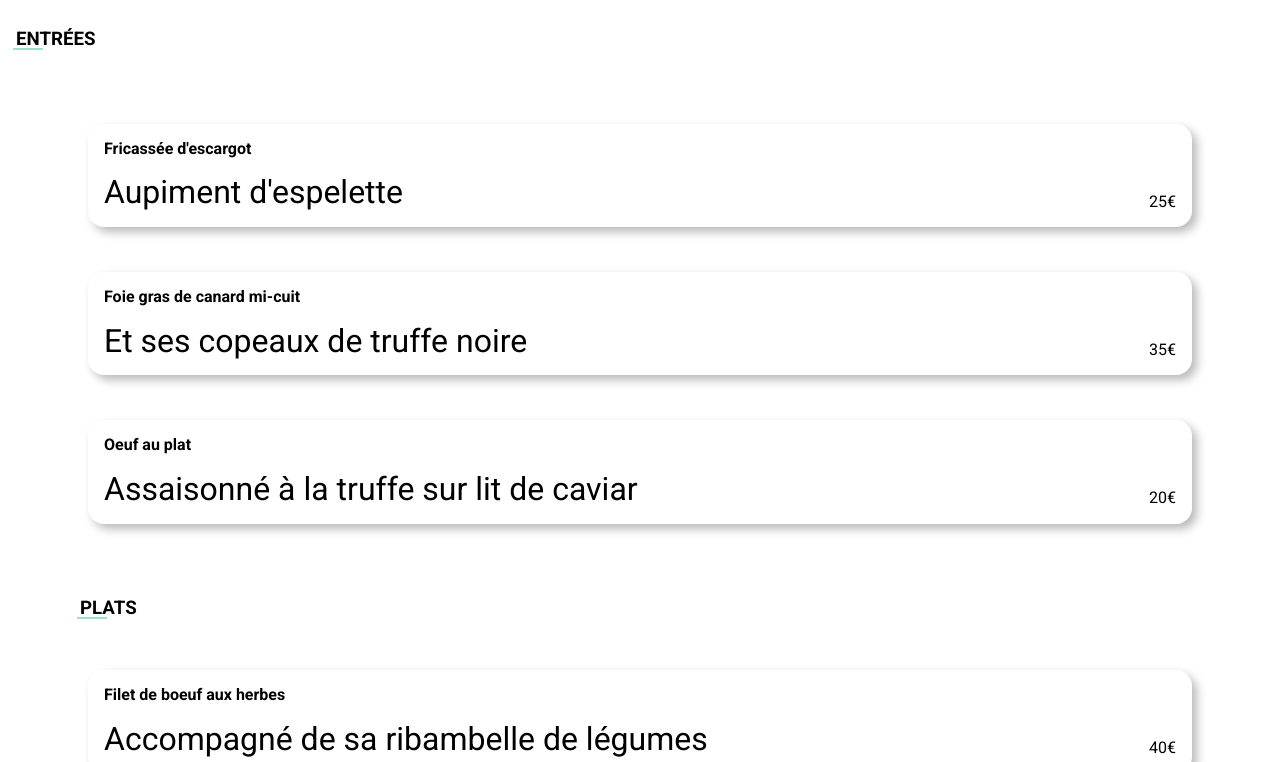
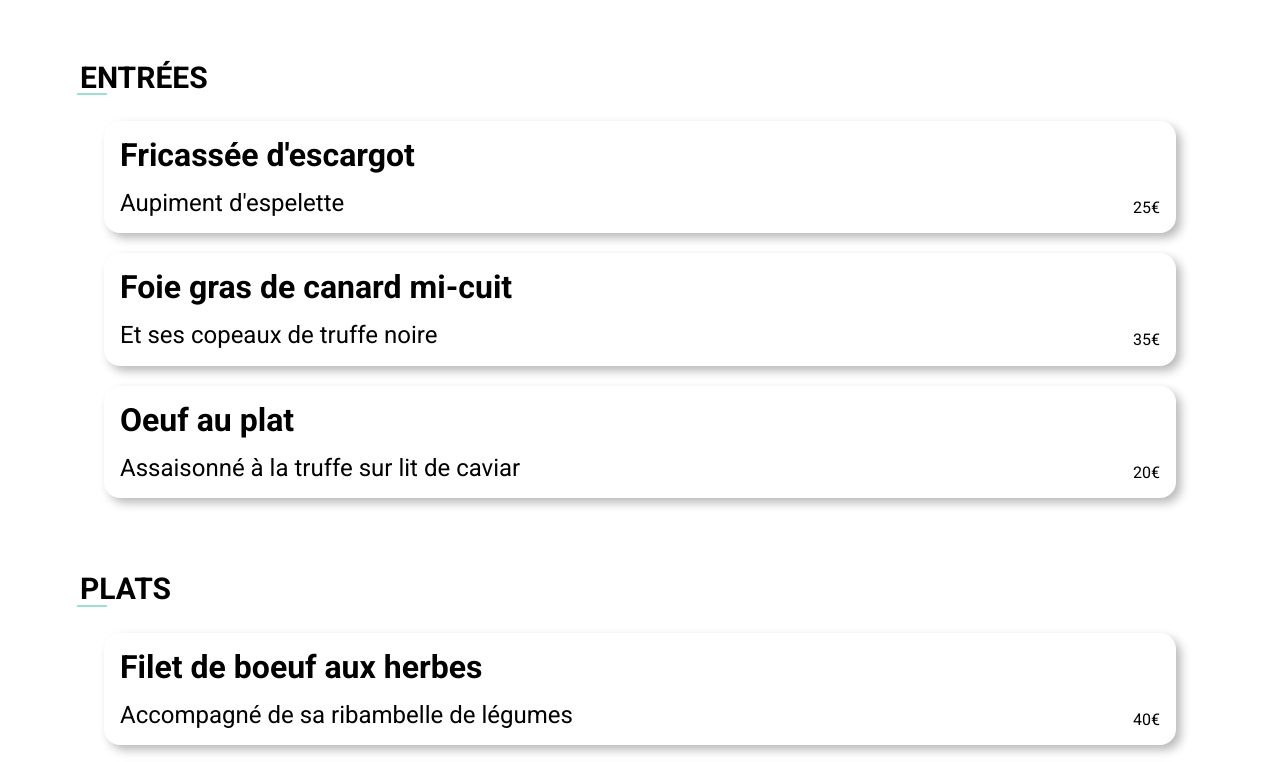
Before and after one commit to Chapercher/QuentinCharton_3_10122021, a website: page menu_page/menu_1.html in a window 1280 px wide. Shown: the part 767-1529 px from the top of the page. Drawn offline with Linux system fonts and the light colour scheme; a web font is replaced by a local one.

Commit message:
padding card

```diff
--- a/Sass/base/_base.scss
+++ b/Sass/base/_base.scss
@@ -20,50 +20,56 @@ a {
 
 h1 {
   @include tablet-desktop {
-	font-size: 3rem;
+	font-size: 48px;
   }
   display: block;
-  font-size: 2rem;
-  margin-block-start: 1rem;
-  margin-block-end: 1rem;
+  font-size: 32px;
+  margin-block-start: 16px;
+  margin-block-end: 16px;
   margin-inline-start: 0;
   margin-inline-end: 0;
 }
 
 h2 {
   @include tablet-desktop {
-    margin-bottom: 2rem;
-    font-size: 2.5rem;
+    margin-bottom: 32px;
+    font-size: 40px;
   }
   display: block;
-  font-size: 1.5rem;
-  margin-block-start: 1rem;
-  margin-block-end: 1rem;
+  font-size: 24px;
+  margin-block-start: 16px;
+  margin-block-end: 16px;
   margin-inline-start: 0;
   margin-inline-end: 0;
 }
 h3{
+  @include desktop-only{
+	font-size: 30px;
+  }
   @include tablet-only{
-	font-size: 2rem;
+	font-size: 32px;
   }
 }
 h4{
+  @include desktop-only{
+	font-size: 32px;
+  }
   @include tablet-only{
-	font-size: 1.5rem;
+	font-size: 24px;
   }
 }
   p {
 	@include desktop-only {
-	  font-size: 2rem;
+	  font-size: 24px;
 	}
 	@include tablet-only{
-	  font-size: 1.5rem;
+	  font-size: 24px;
 	  font-weight: 400;
 	}
 	display: block;
-	font-size: 1rem;
-	margin-block-start: 1rem;
-	margin-block-end: 1rem;
+	font-size: 16px;
+	margin-block-start: 16px;
+	margin-block-end: 16px;
 	margin-inline-start: 0;
 	margin-inline-end: 0;
   }
--- a/Sass/pages/_about.scss
+++ b/Sass/pages/_about.scss
@@ -42,12 +42,12 @@
 
 	&--title {
 	  font-weight: bold;
-	  font-size: 1rem;
+	  font-size: 16px;
 	}
 
 	&--text {
 	  margin: 0 0 .25rem;
-	  font-size: 1rem;
+	  font-size: 16px;
 	}
   }
 
@@ -121,7 +121,7 @@
   &__logo {
 	@include tablet-desktop {
 	  width: 18rem;
-	  height: 5rem;
+	  height: 3rem;
 	}
 	width: 15rem;
 	margin: auto;
@@ -131,8 +131,12 @@
 // Body des pages menu
 .menu-bg {
   width: 100%;
-  @include tablet-desktop {
+  @include desktop-only {
 	height: 80vh;
+	object-fit: cover;
+  }
+  @include tablet-only{
+	height: 40vh;
 	object-fit: cover;
   }
 }
@@ -188,6 +192,7 @@
   &__section {
 	@include desktop-only {
 	  @include grid;
+	  grid-gap: 0;
 	}
 	margin: 2rem 0;
   }
@@ -197,7 +202,6 @@
 	display: flex;
 	flex-direction: row;
 	justify-content: start;
-	padding: 1rem;
 	align-items: end;
 	text-align: start;
 	position: relative;
@@ -210,11 +214,12 @@
 	animation-timing-function: cubic-bezier(0.25, 0.1, 0.25, 1);
 
 	&--price {
+	  padding: 1rem;
 	  text-align: right;
 	  width: 30%;
 	  transition: all .4s ease-out;
 	  @include tablet-only{
-	  	font-size: 1.5rem;
+	  	font-size: 24px;
 		font-weight: 400;
 	  }
 	}
@@ -245,6 +250,7 @@
   }
 
   &__left {
+	padding: 1rem;
 	width: 70%;
 	transition: all .4s ease-out;
 
--- a/menu_page/menu_1.html
+++ b/menu_page/menu_1.html
@@ -26,8 +26,8 @@
 
 	<section class="menu-container">
 		<!-- entrées -->
+		<article class="menu__section">
 		<h3 class="menu__title">entrées</h3>
-		<article class="menu__section">
 		<!-- entrée 1 -->
 			<div class="menu__plat scroll1">
 				<div class="menu__left">
```
Also changed, not shown: Sass/main.css, css/style.css, 2 other files.
